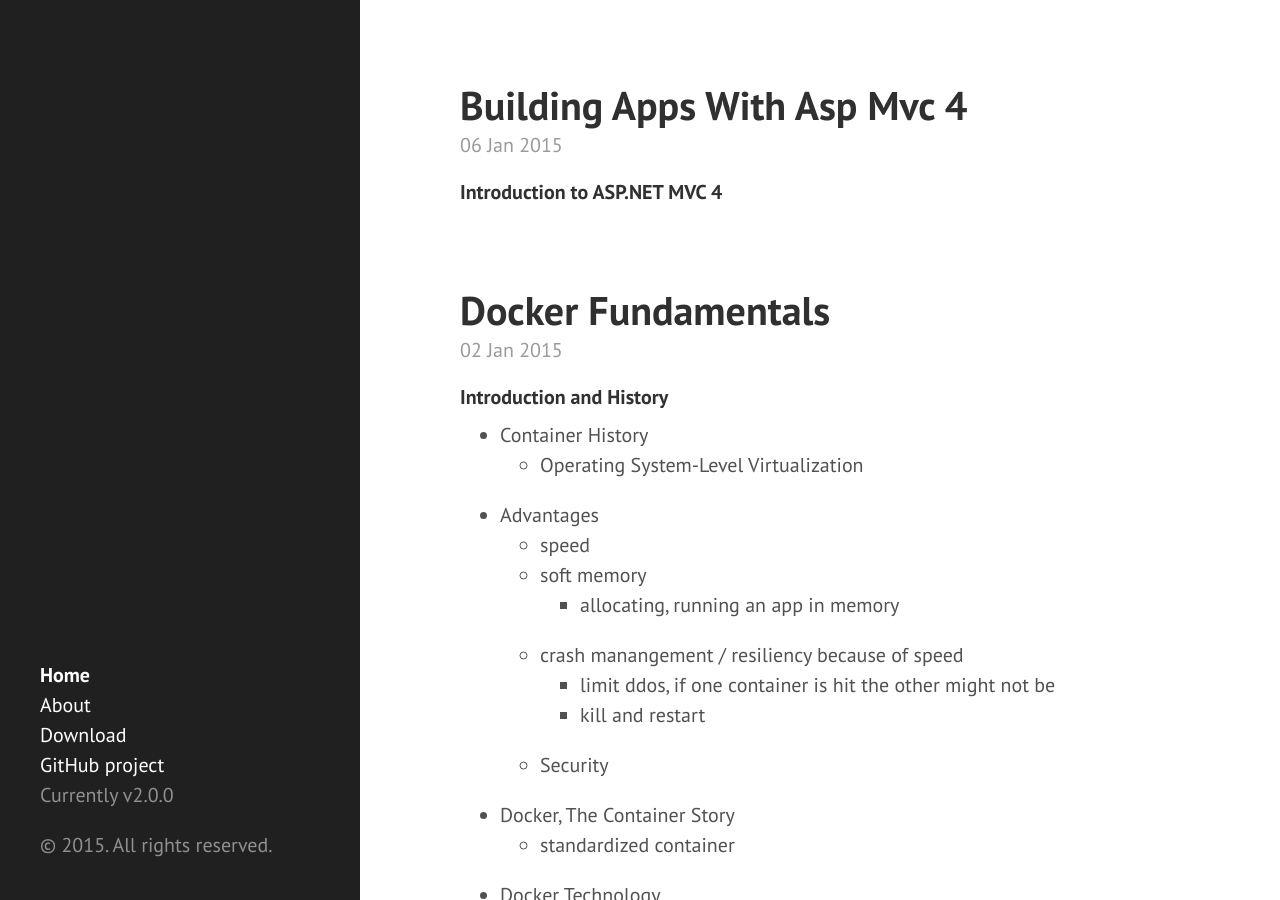
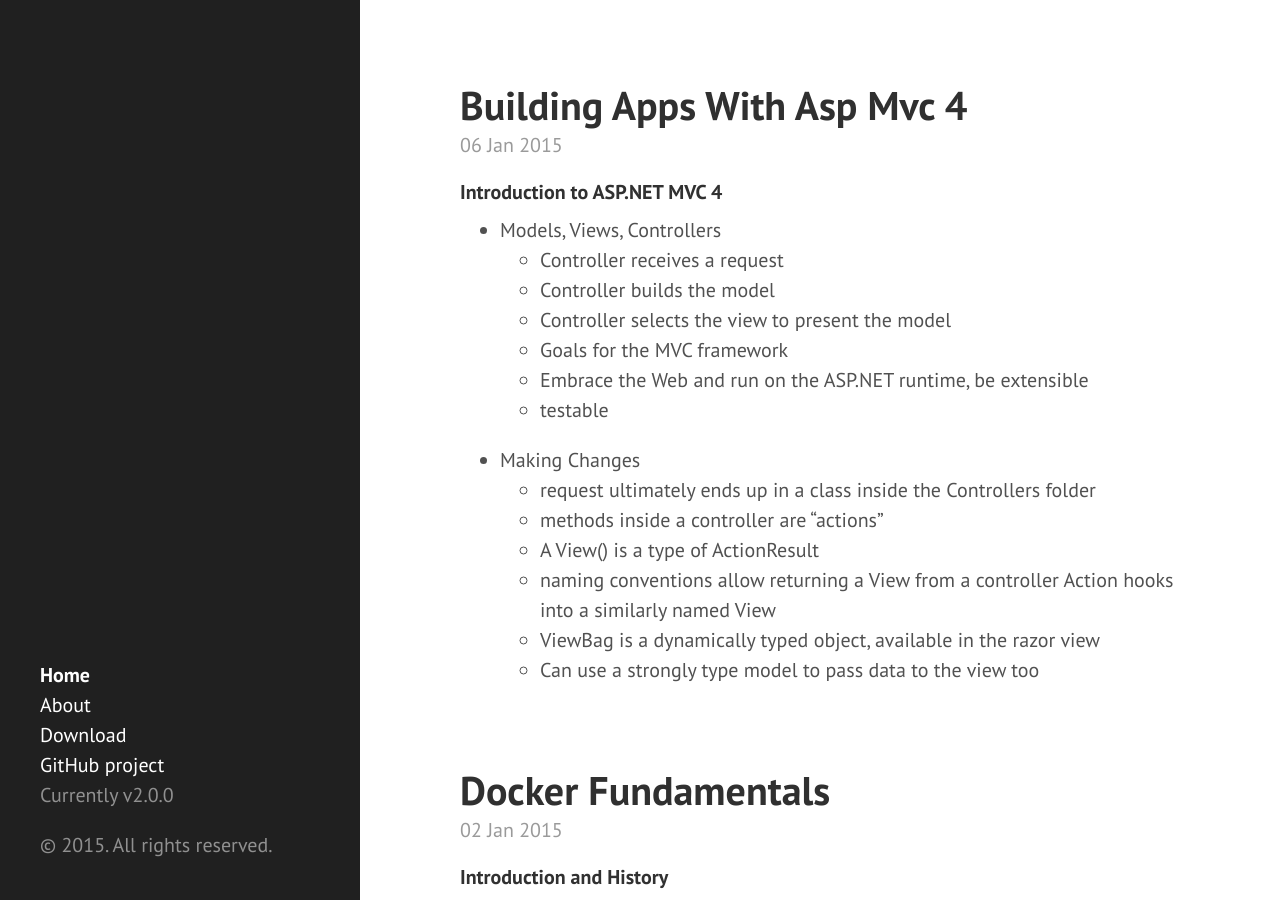
Before and after one commit to eneiand/eneiand.github.io, a Jekyll site: the page built from index.html, in a window 1280 px wide and 900 px high. Built offline with Jekyll 4.4.1, drawn with Linux system fonts in a browser that asks for light colours; Markdown is read by kramdown in place of the engine named in the settings; the list of posts is cut into pages by our own code.

Commit message:
Update 2015-01-06-building-apps-with-asp-mvc-4.md

```diff
--- a/_posts/2015-01-06-building-apps-with-asp-mvc-4.md
+++ b/_posts/2015-01-06-building-apps-with-asp-mvc-4.md
@@ -1 +1,15 @@
 #### Introduction to ASP.NET MVC 4
+* Models, Views, Controllers
+  *  Controller receives a request
+  *  Controller builds the model
+  *  Controller selects the view to present the model
+  *  Goals for the MVC framework
+    *  Embrace the Web and run on the ASP.NET runtime, be extensible
+    *  testable
+* Making Changes
+  *  request ultimately ends up in a class inside the Controllers folder
+  *  methods inside a controller are "actions"
+  *  A View() is a type of ActionResult
+  *  naming conventions allow returning a View from a controller Action hooks into a similarly named View
+  *  ViewBag is a dynamically typed object, available in the razor view
+  *  Can use a strongly type model to pass data to the view too
```
